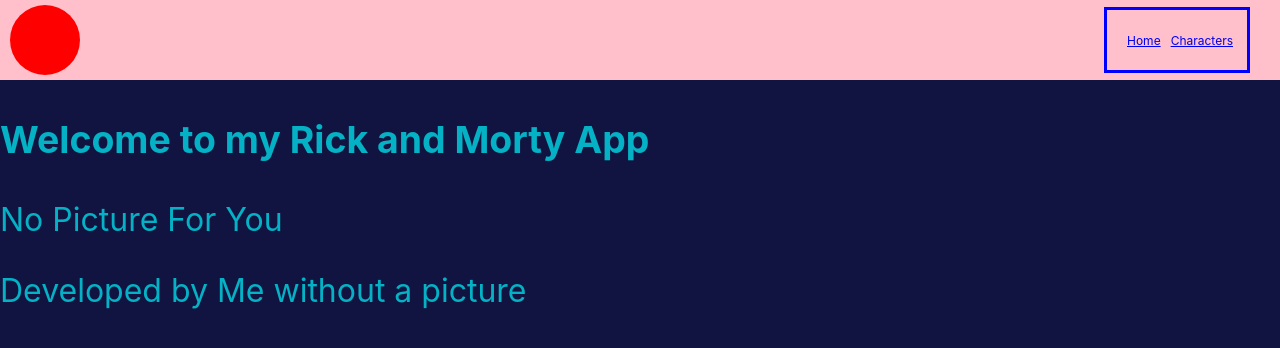
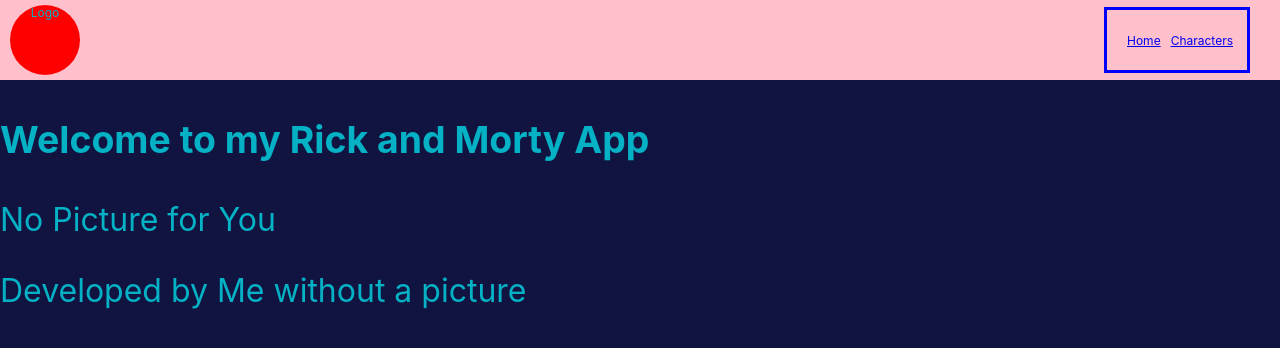
Before and after one commit to soerendolling/react-rick-and-morty-template, a React (Create React App) app: page / in a window 1280 px wide. Shown: the top 348 px of the page. Built offline with nearby package versions, Linux system fonts and the light colour scheme.

Commit message:
Add filter button

```diff
--- a/src/Components/CharacterAll.js
+++ b/src/Components/CharacterAll.js
@@ -65,6 +65,11 @@
 
   return (
     <div className="character-main">
+      <div>
+        <button>Alive</button>
+        <button>dead</button>
+        <button>unknown</button>
+      </div>
       <div className="character-layout">{renderCharacter()}</div>
       {page < totalPages && (
         <button className="character-button__load" onClick={handleLoadMore}>
--- a/src/Components/CharacterDetailed.js
+++ b/src/Components/CharacterDetailed.js
@@ -7,17 +7,12 @@
   const history = useHistory();
   const [character, setCharacter] = useState({});
 
-  console.log(id);
-
   useEffect(() => {
     const url = `https://rickandmortyapi.com/api/character/${id}`;
-
-    console.log(url);
 
     fetch(url)
       .then((res) => res.json())
       .then((incomingData) => {
-        console.log(incomingData);
         setCharacter(incomingData);
       })
       .catch((error) => {});
--- a/src/Components/Header.css
+++ b/src/Components/Header.css
@@ -16,6 +16,8 @@
   margin-left: 10px;
   border-radius: 50%;
   background: red;
+  font-size: 12px;
+  text-align: center;
 }
 
 .header-nav {
--- a/src/Components/Header.js
+++ b/src/Components/Header.js
@@ -4,7 +4,7 @@
 export default function Header() {
   return (
     <header className="body-header">
-      <div className="header-logo"></div>
+      <div className="header-logo">Logo</div>
       <nav className="header-nav">
         <NavLink to="/">Home</NavLink>
         <NavLink to="/characters">Characters</NavLink>
--- a/src/Components/Home.js
+++ b/src/Components/Home.js
@@ -4,9 +4,7 @@
   return (
     <div className="home-layout">
       <h3>Welcome to my Rick and Morty App</h3>
-      <div className="home-box__image">
-        <p>No Picture For You</p>
-      </div>
+      <div className="home-box__image">No Picture for You</div>
       <p>Developed by Me without a picture</p>
     </div>
   );
```
